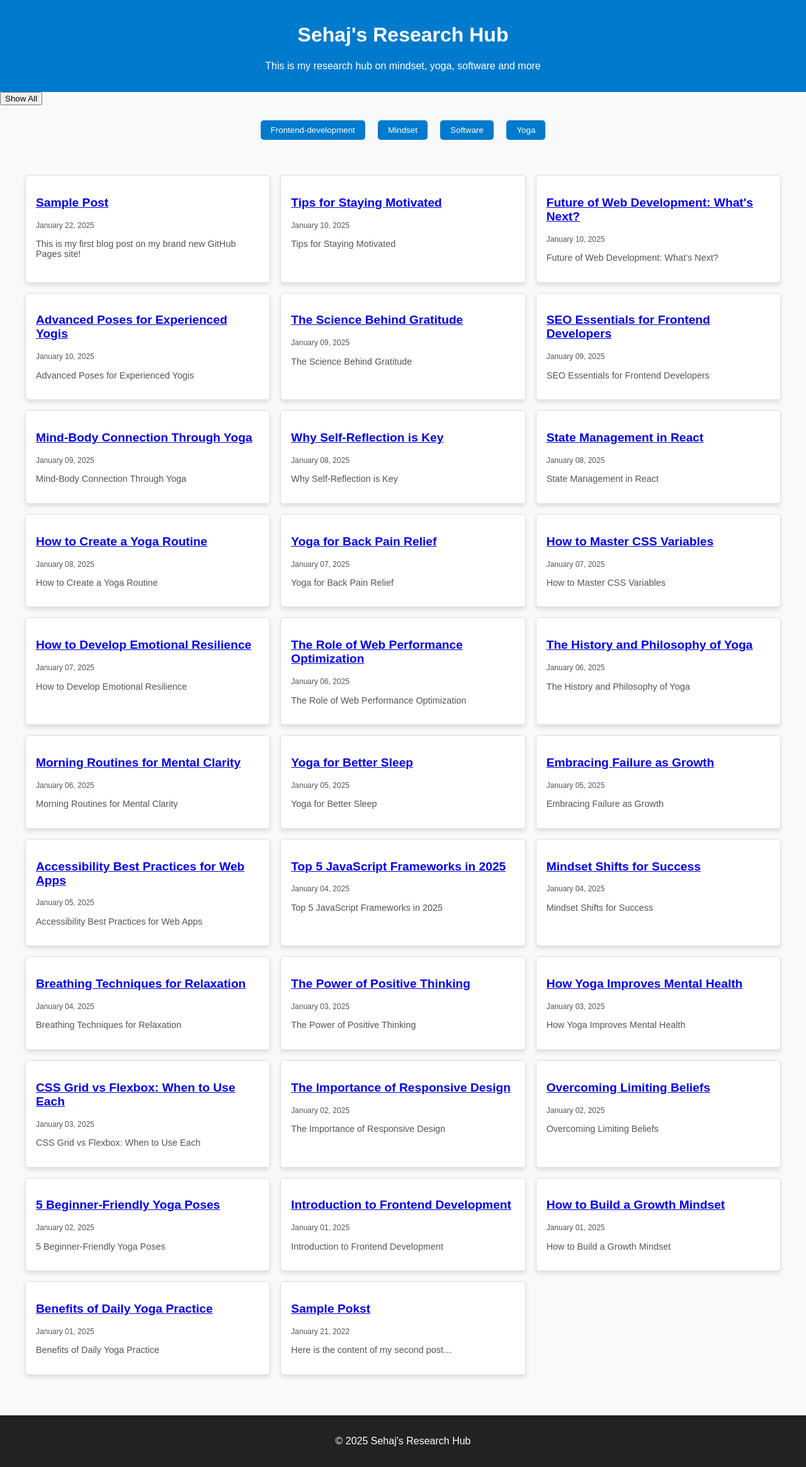
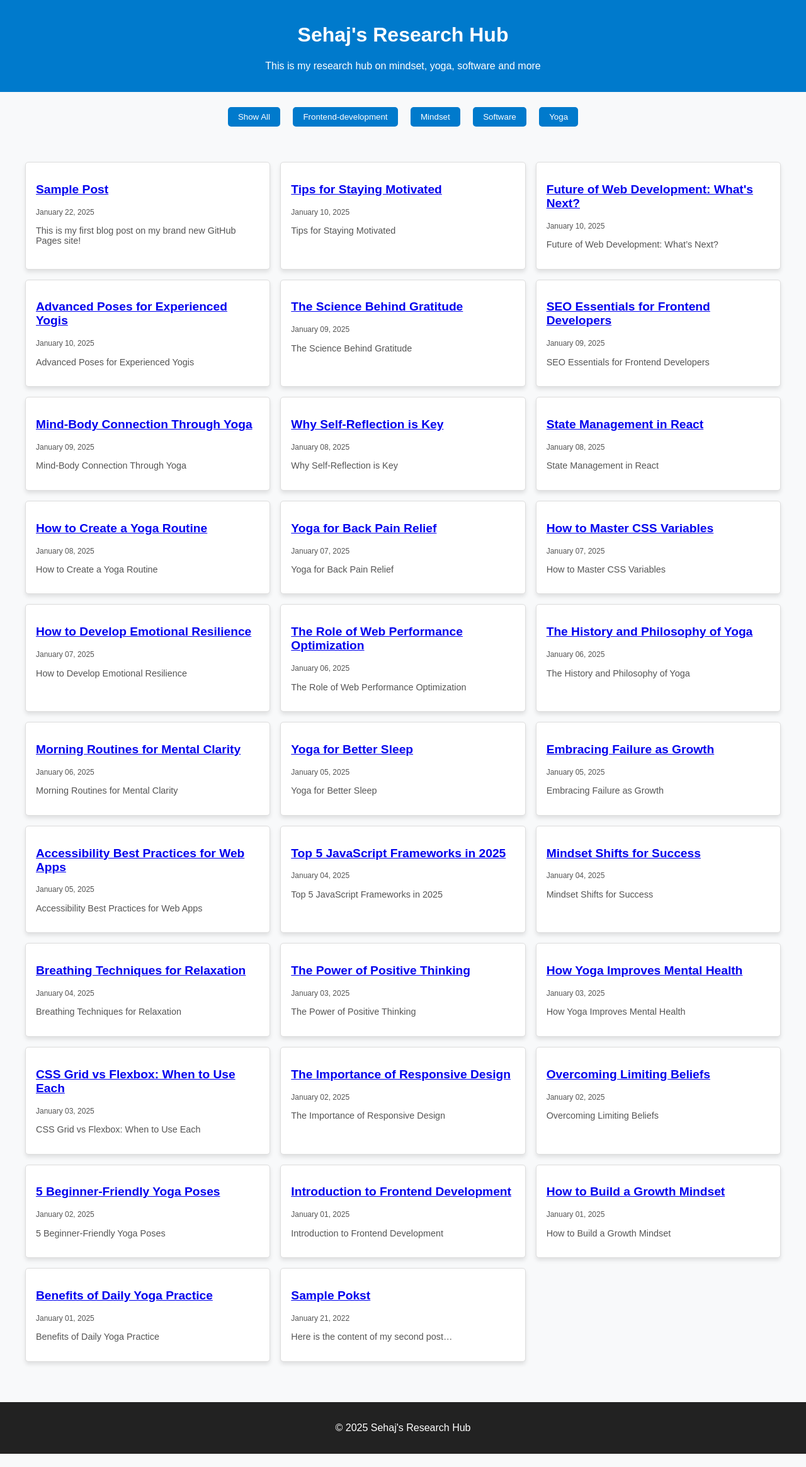
Before and after one commit to sehaj97/Blogging, a Jekyll site: the page built from index.md, in a window 1280 px wide. Shown: the whole page at 63% size. Built offline with Jekyll 4.4.1, drawn with Linux system fonts in a browser that asks for light colours; after the commit the page ends 2308 px from its top, so only the background shows below that.

Commit message:
Update home.html

```diff
--- a/_layouts/home.html
+++ b/_layouts/home.html
@@ -2,15 +2,19 @@
 layout: default
 ---
 
-<button class="category-btn" onclick="filterPosts('')">Show All</button>
 
 
 <div class="categories">
+
+<button class="category-btn" onclick="filterPosts('')">Show All</button>
   <!-- Generate category buttons dynamically -->
+
   {% assign categories = site.posts | map: "categories" | join: "," | split: "," | uniq | sort %}
+
   {% for category in categories %}
     <button class="category-btn" onclick="filterPosts('{{ category | strip }}')">{{ category | capitalize }}</button>
   {% endfor %}
+
 </div>
 
 <div id="post-container" class="post-grid">
```
